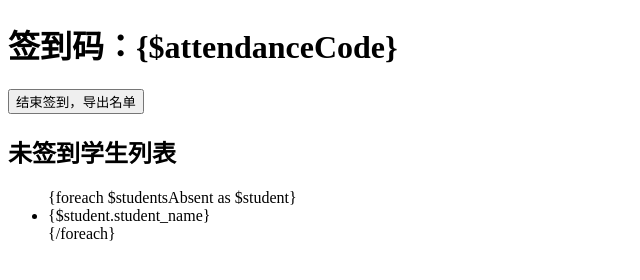
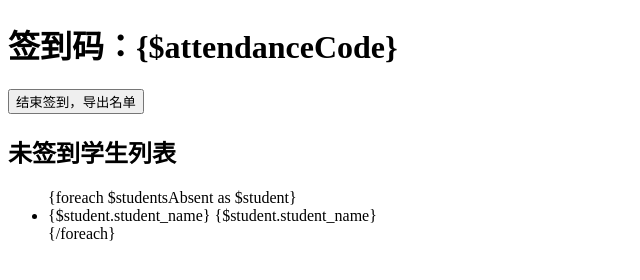
Before and after one commit to TSJun677/cwj, a plain HTML site: page teacher_take_attendance.html in a window 1280 px wide. Shown: the whole page, without its empty margins (0-640 px from the left). Drawn offline with Linux system fonts and the light colour scheme.

Commit message:
没啥
就测试一下

```diff
--- a/teacher_take_attendance.html
+++ b/teacher_take_attendance.html
@@ -14,7 +14,7 @@
 <h2>未签到学生列表</h2>
 <ul>
 {foreach $studentsAbsent as $student}
-    <li>{$student.student_name}</li>
+    <li>{$student.student_name}   {$student.student_name}</li>
 {/foreach}
 </ul>
 </body>
```
